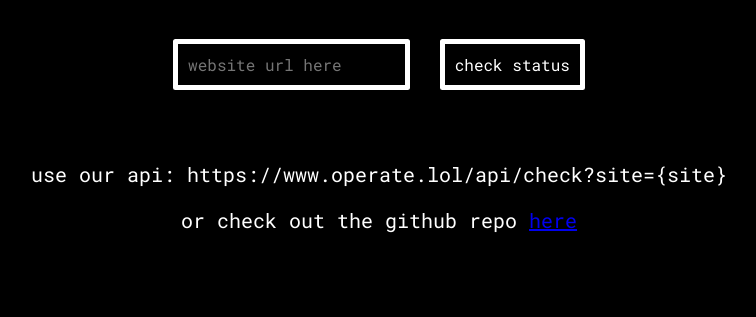
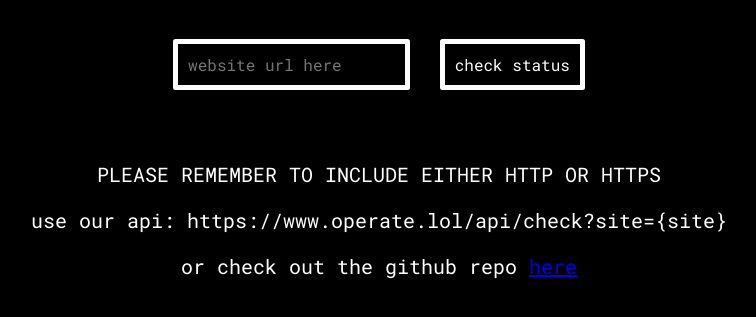
Before and after one commit to szvy/operate, a website: page src/index.html in a window 1280 px wide. Shown: the part 211-528 px from the top of the page, without its empty margins (261-1017 px from the left). Drawn offline with Linux system fonts and the light colour scheme.

Commit message:
Update index.html

```diff
--- a/src/index.html
+++ b/src/index.html
@@ -12,6 +12,7 @@
     <input type="text" id="websiteInput" placeholder="website url here">
     <button onclick="checkWebsite()">check status</button>
     <p id="status"></p> <br>
+    <p id="rizz">PLEASE REMEMBER TO INCLUDE EITHER HTTP OR HTTPS</p>
     <p id="rizz">use our api: https://www.operate.lol/api/check?site={site}</p>
     <p id="rizz">or check out the github repo <a href="https://github.com/szvy/operate">here</a></p>
     <script src="js/app.js"></script>
```
